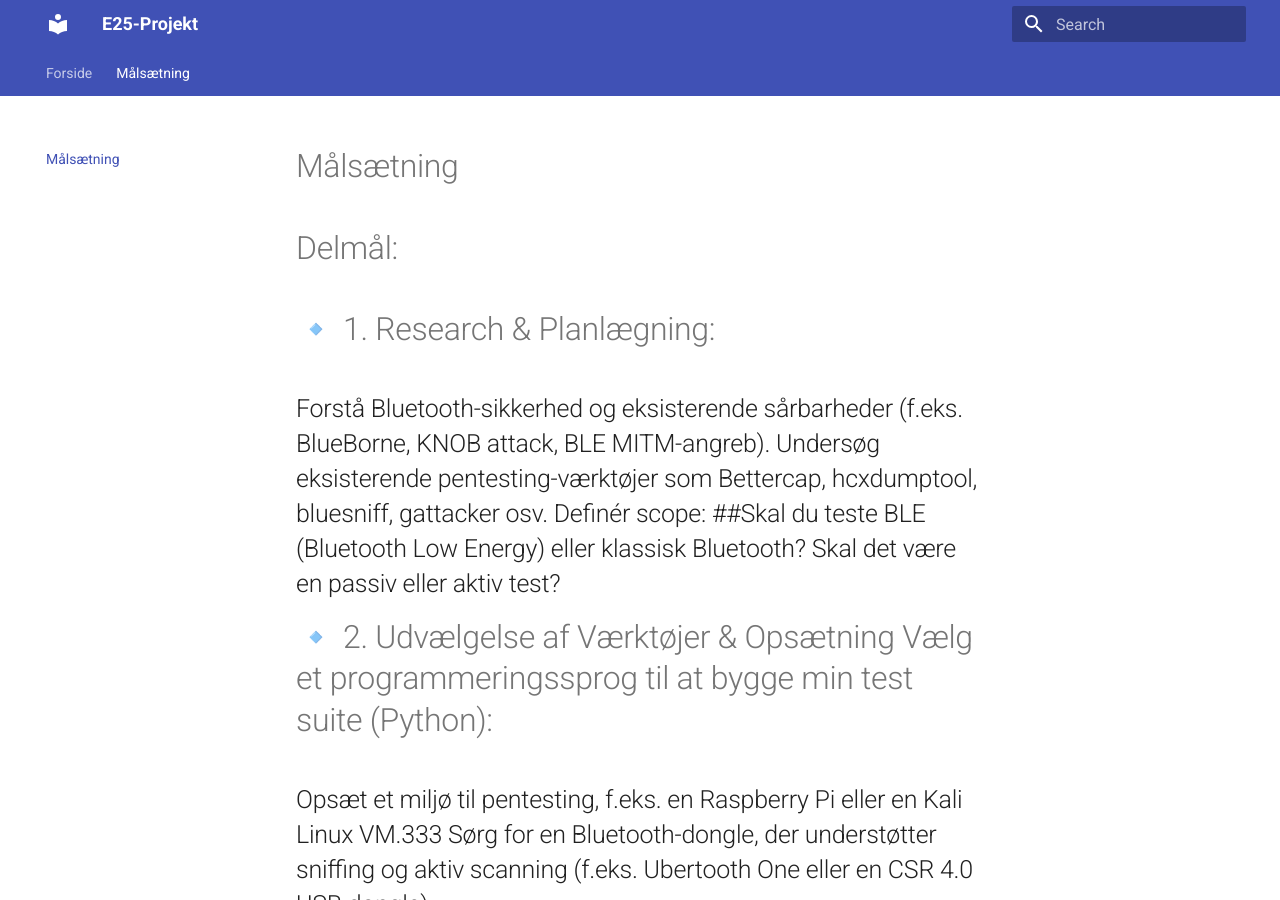
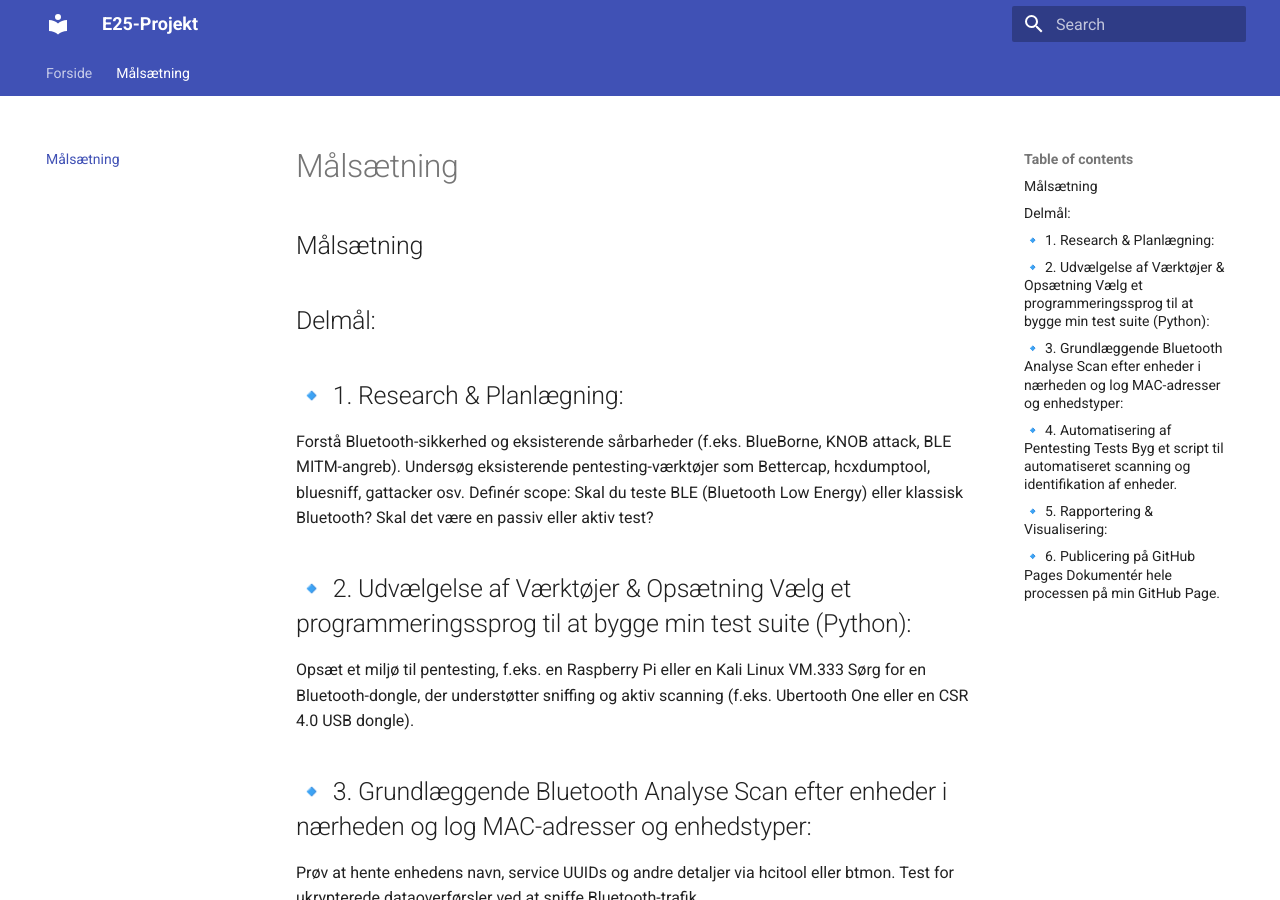
Before and after one commit to Efily/E25-Projekt, an MkDocs documentation site: the page built from docs/maalsaetning.md, in a window 1280 px wide and 900 px high. Built offline with MkDocs 1.6.1 and Material for MkDocs 9.7.7, drawn with Linux system fonts in a browser that asks for light colours.

Commit message:
Update maalsaetning.md

```diff
--- a/docs/maalsaetning.md
+++ b/docs/maalsaetning.md
@@ -1,15 +1,15 @@
-#Målsætning
+##Målsætning
 
-#Delmål:
-#🔹 1. Research & Planlægning:
-##Forstå Bluetooth-sikkerhed og eksisterende sårbarheder (f.eks. BlueBorne, KNOB attack, BLE MITM-angreb). Undersøg eksisterende pentesting-værktøjer som Bettercap, hcxdumptool, bluesniff, gattacker osv. Definér scope: ##Skal du teste BLE (Bluetooth Low Energy) eller klassisk Bluetooth? Skal det være en passiv eller aktiv test?
-#🔹 2. Udvælgelse af Værktøjer & Opsætning Vælg et programmeringssprog til at bygge min test suite (Python):
-##Opsæt et miljø til pentesting, f.eks. en Raspberry Pi eller en Kali Linux VM.333 Sørg for en Bluetooth-dongle, der understøtter sniffing og aktiv scanning (f.eks. Ubertooth One eller en CSR 4.0 USB dongle).
-#🔹 3. Grundlæggende Bluetooth Analyse Scan efter enheder i nærheden og log MAC-adresser og enhedstyper:
-##Prøv at hente enhedens navn, service UUIDs og andre detaljer via hcitool eller btmon. Test for ukrypterede dataoverførsler ved at sniffe Bluetooth-trafik.
-#🔹 4. Automatisering af Pentesting Tests Byg et script til automatiseret scanning og identifikation af enheder.
-##Implementér kendte angreb, f.eks.: Man-in-the-Middle (MITM) angreb på BLE-forbindelser. Brute-force af pairing-koder (PIN cracking). Denial of Service (DoS) angreb (f.eks. overbelastning med “L2CAP Echo Requests”).
-#🔹 5. Rapportering & Visualisering:
-##Lav en log-fil eller en web-GUI, der viser sårbare enheder og testresultater. Generér en rapport med fundne sårbarheder, eventuelle CVE’er og anbefalinger til forbedring.
-#🔹 6. Publicering på GitHub Pages Dokumentér hele processen på min GitHub Page.
-##Upload kode og test-eksempler. Inkludér en guide til at bruge test suiten.
+##Delmål:
+##🔹 1. Research & Planlægning:
+Forstå Bluetooth-sikkerhed og eksisterende sårbarheder (f.eks. BlueBorne, KNOB attack, BLE MITM-angreb). Undersøg eksisterende pentesting-værktøjer som Bettercap, hcxdumptool, bluesniff, gattacker osv. Definér scope: Skal du teste BLE (Bluetooth Low Energy) eller klassisk Bluetooth? Skal det være en passiv eller aktiv test?
+##🔹 2. Udvælgelse af Værktøjer & Opsætning Vælg et programmeringssprog til at bygge min test suite (Python):
+Opsæt et miljø til pentesting, f.eks. en Raspberry Pi eller en Kali Linux VM.333 Sørg for en Bluetooth-dongle, der understøtter sniffing og aktiv scanning (f.eks. Ubertooth One eller en CSR 4.0 USB dongle).
+##🔹 3. Grundlæggende Bluetooth Analyse Scan efter enheder i nærheden og log MAC-adresser og enhedstyper:
+Prøv at hente enhedens navn, service UUIDs og andre detaljer via hcitool eller btmon. Test for ukrypterede dataoverførsler ved at sniffe Bluetooth-trafik.
+##🔹 4. Automatisering af Pentesting Tests Byg et script til automatiseret scanning og identifikation af enheder.
+Implementér kendte angreb, f.eks.: Man-in-the-Middle (MITM) angreb på BLE-forbindelser. Brute-force af pairing-koder (PIN cracking). Denial of Service (DoS) angreb (f.eks. overbelastning med “L2CAP Echo Requests”).
+##🔹 5. Rapportering & Visualisering:
+Lav en log-fil eller en web-GUI, der viser sårbare enheder og testresultater. Generér en rapport med fundne sårbarheder, eventuelle CVE’er og anbefalinger til forbedring.
+##🔹 6. Publicering på GitHub Pages Dokumentér hele processen på min GitHub Page.
+Upload kode og test-eksempler. Inkludér en guide til at bruge test suiten.
```
